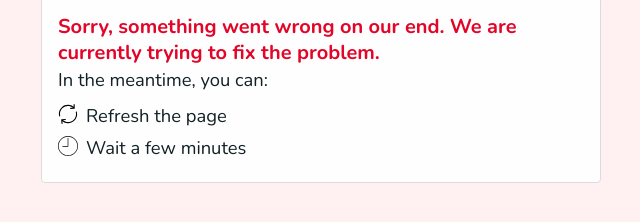
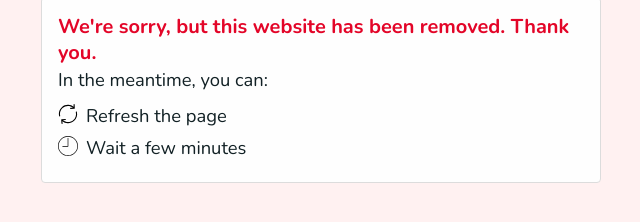
Before and after one commit to HaxWitcher/sajt, a plain HTML site: page index.html in a window 1280 px wide. Shown: the part 344-566 px from the top of the page, without its empty margins (319-959 px from the left). Drawn offline with nearby package versions, Linux system fonts and the light colour scheme.

Commit message:
Update index.html

```diff
--- a/index.html
+++ b/index.html
@@ -2,7 +2,7 @@
 <html lang="en" >
 <head>
   <meta charset="UTF-8">
-  <title>CodePen - 500 Error - Broken #CodePenChallenge</title>
+  <title>500 Error</title>
   <meta name="viewport" content="width=device-width, initial-scale=1"><link rel="stylesheet" href="./style.css">
 
 </head>
@@ -19,7 +19,8 @@
 	</div>
 	<h1 class="header">500 ERROR</h1>
 	<div class="instructions">
-		<h2>Sorry, something went wrong on our end. We are currently trying to fix the problem.</h2>
+		<h2>We're sorry, but this website has been removed. Thank you.
+</h2>
 		<p>In the meantime, you can:</p>
 		<div class="step">
 			<svg class="icon" xmlns="http://www.w3.org/2000/svg" viewBox="0 0 489.711 489.711">
```
